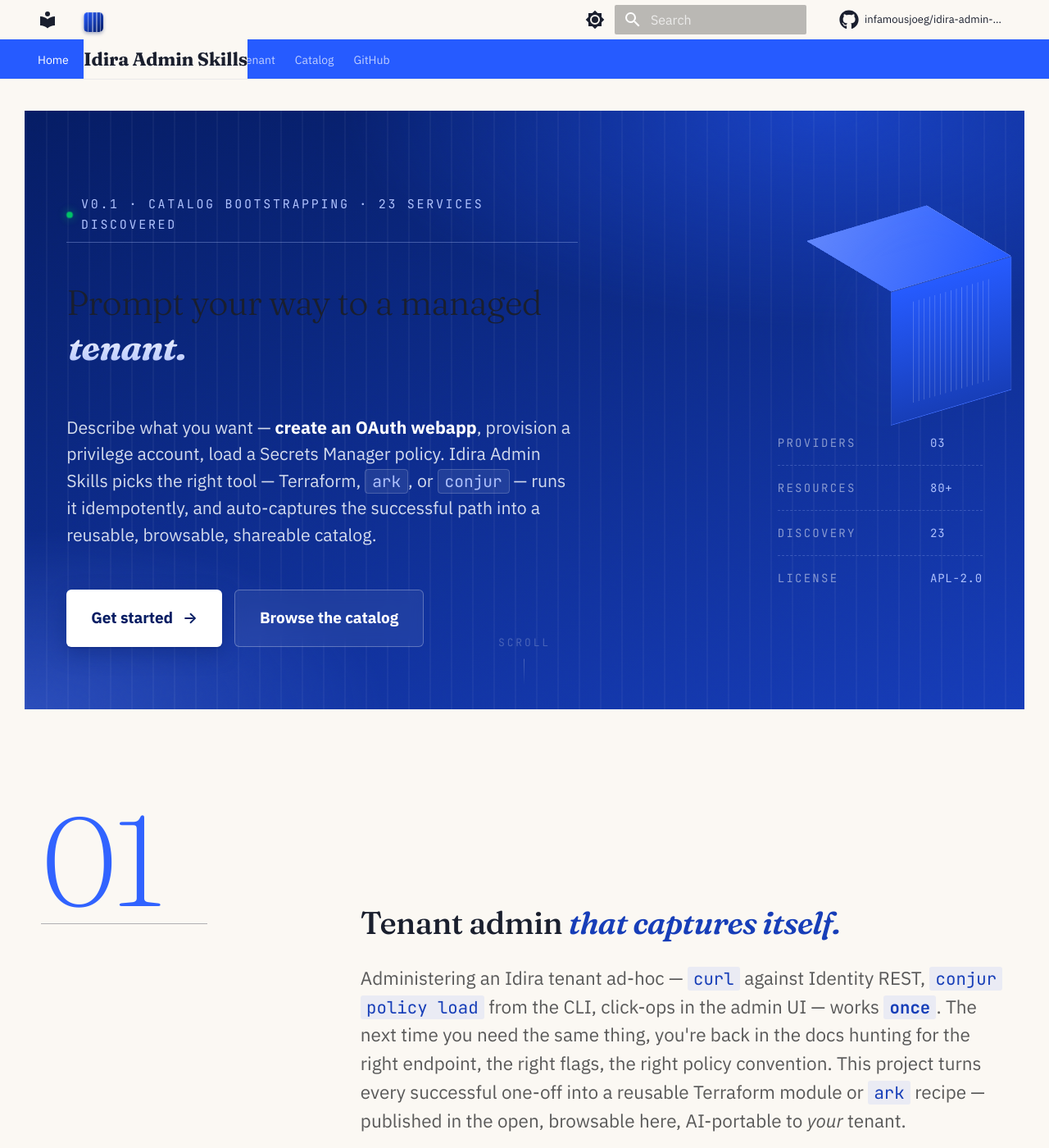
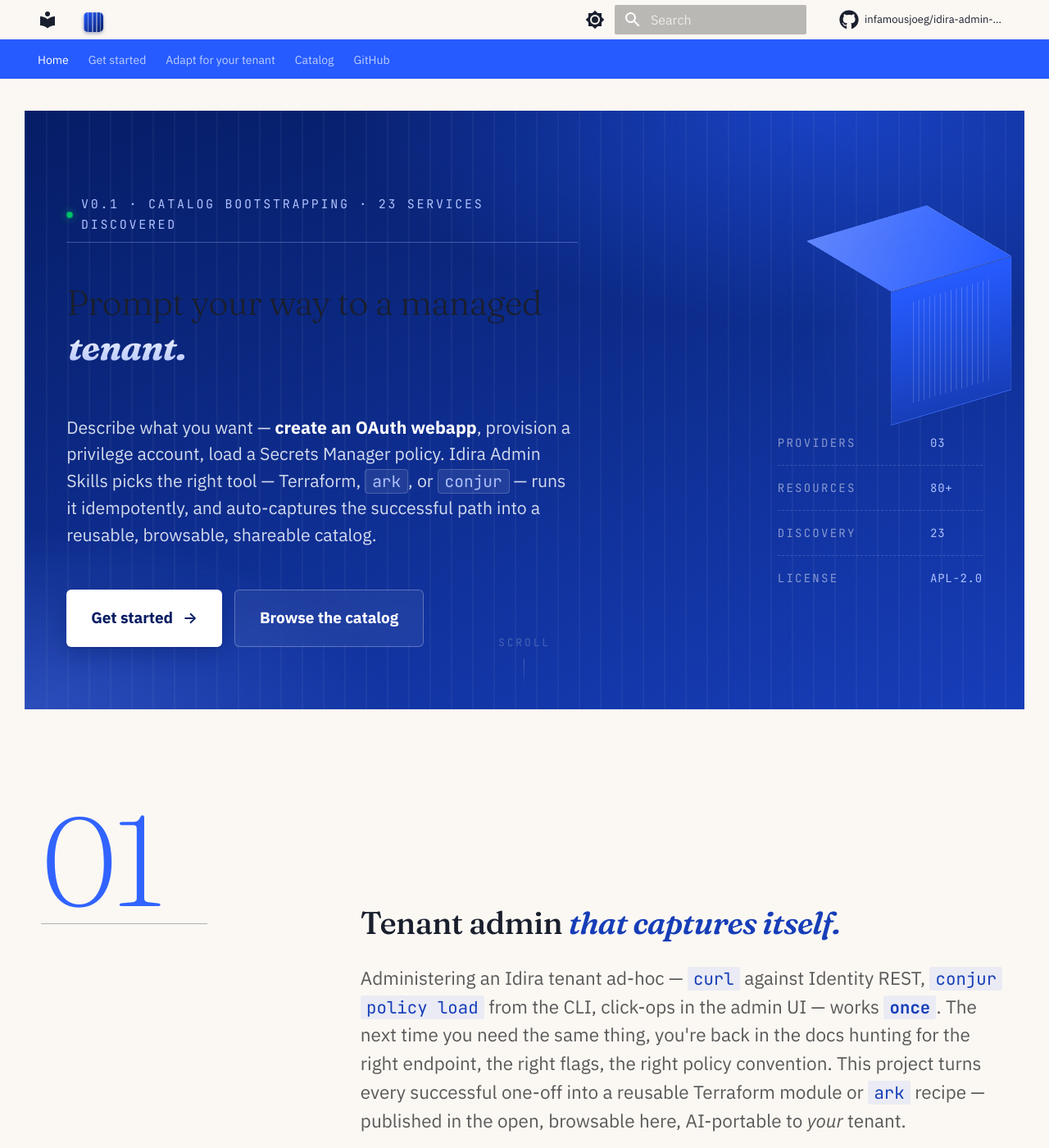
Before and after one commit to infamousjoeg/idira-admin-skills, an MkDocs documentation site: the page built from docs/index.md, in a window 1280 px wide and 1400 px high. Shown: the whole window at 82% size. Built offline with MkDocs 1.6.1 and Material for MkDocs 9.7.7, drawn with Linux system fonts in a browser that asks for light colours; some web fonts are replaced; comment, search, counter and statistics services are not loaded.

Commit message:
fix(docs): hide .md-header__topic entirely instead of just making it opaque
Previous fix (opaque background + z-index 5) covered the tabs cleanly but the
wordmark was still in the same row as the tab links, obscuring "Get started"
and "Adapt for your tenant" labels. `.md-header__topic` is a duplicate of
the site title that Material only intends to show after scroll-past-h1, but
our custom hero h1 lives outside <article> so Material keeps it visible. The
page title is established by the page content; we don't need the duplicate.

Hiding entirely. Tabs row is now clean.

🤖 Generated with [Claude Code](https://claude.com/claude-code)

Co-Authored-By: Claude Opus 4.7 (1M context) <noreply@anthropic.com>

```diff
--- a/docs/stylesheets/idira.css
+++ b/docs/stylesheets/idira.css
@@ -162,18 +162,14 @@ body, .md-typeset {
   border-bottom-color: #1B2340;
 }
 
-/* Material's `.md-header__topic` is a position:absolute "title that slides into the
-   tabs row on scroll". With `navigation.tabs.sticky`, this overlaps the tabs row
-   when the page's <h1> isn't where Material expects it (our custom hero h1 is
-   outside <article>, so Material can never find it and keeps the topic visible).
-   Give it an opaque background + higher z-index so when it does cover the tabs,
-   it covers them cleanly instead of bleeding through. */
+/* Material's `.md-header__topic` is a position:absolute "title that slides into
+   the tabs row on scroll". With `navigation.tabs.sticky`, this overlaps the tabs
+   row when the page's <h1> isn't where Material expects it (our custom hero h1 is
+   outside <article>, so Material can never find it and keeps the topic visible —
+   covering the middle tab labels). We don't need this duplicate title — the page
+   title is established by the page content + tab itself — so hide it entirely. */
 .md-header__topic {
-  background-color: var(--idira-cream);
-  z-index: 5;
-}
-[data-md-color-scheme="slate"] .md-header__topic {
-  background-color: #060A1A;
+  display: none;
 }
 
 .md-header__title {
```
